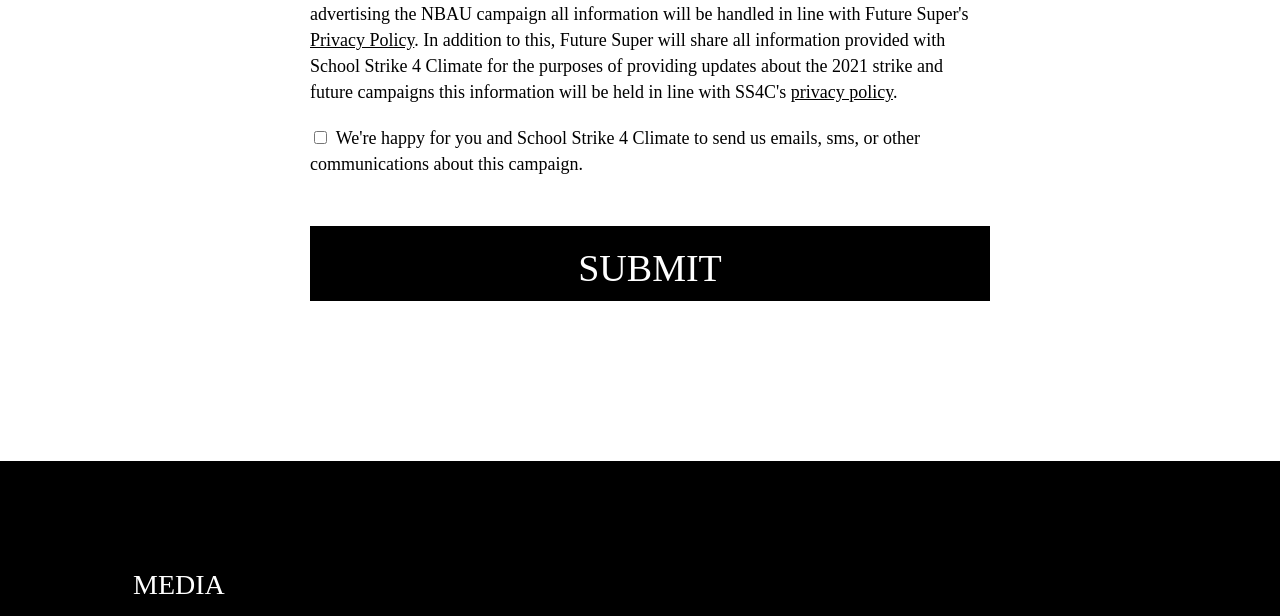
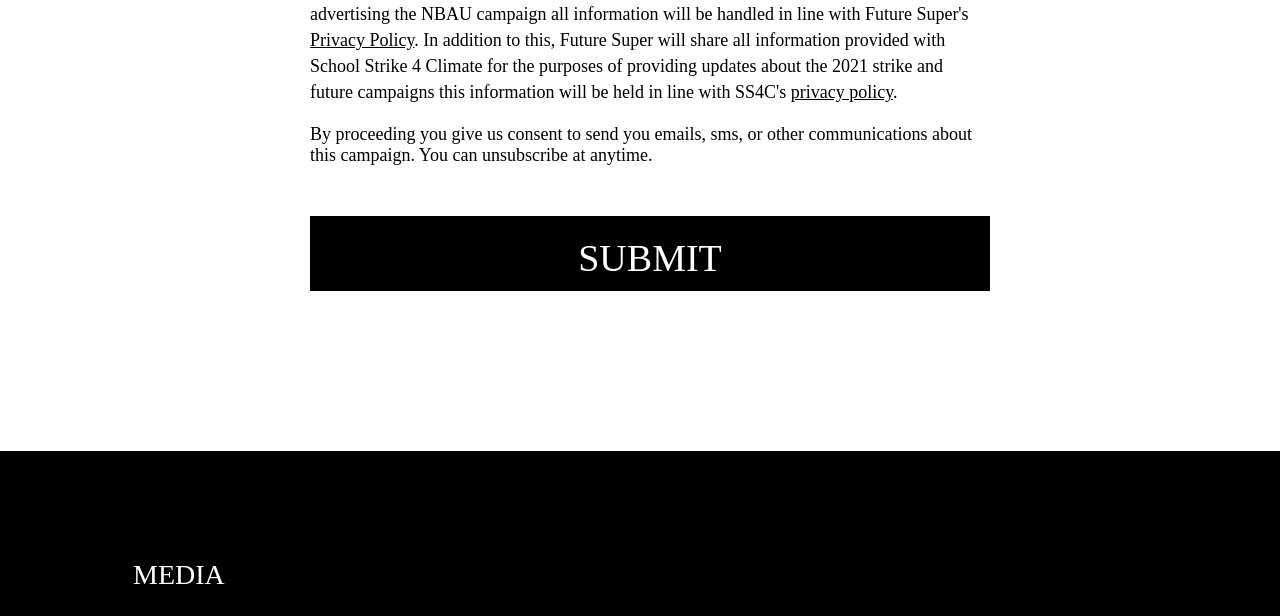
Before and after one commit to futuresuper/nbau, an Eleventy site: page src/form.html in a window 1280 px wide. Shown: the part 901-1517 px from the top of the page. Built offline with nearby package versions, Linux system fonts and the light colour scheme; Eleventy itself is replaced by a stand-in of ours; files that its build step writes are made by us from their sources; a web font is replaced by a local one; what eleventy-plugin-svg-contents would draw is missing.

Commit message:
feat: change form checkbox to disclaimer

```diff
--- a/src/form.html
+++ b/src/form.html
@@ -43,6 +43,11 @@
       }
 
       .checkbox {
+        font-size: 18px;
+      }
+
+      .disclaimer {
+        font-family: "TimesNewRomanMTStd-Cond";
         font-size: 18px;
       }
 
@@ -163,18 +168,9 @@
             >.
           </label>
         </div>
-        <div class="full-width centred">
-          <input
-            type="checkbox"
-            id="disc2"
-            name="DM Consent"
-            value="yes"
-            required
-          />
-          <label for="disc2" class="checkbox"
-            >We're happy for you and School Strike 4 Climate to send us emails,
-            sms, or other communications about this campaign.
-          </label>
+        <div class="full-width centred disclaimer">
+          By proceeding you give us consent to send you emails, sms, or other
+          communications about this campaign. You can unsubscribe at anytime.
         </div>
         <button
           class="button full-width"
```
